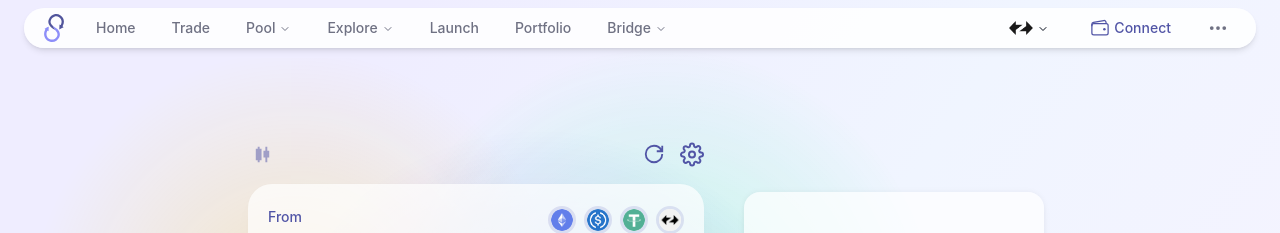
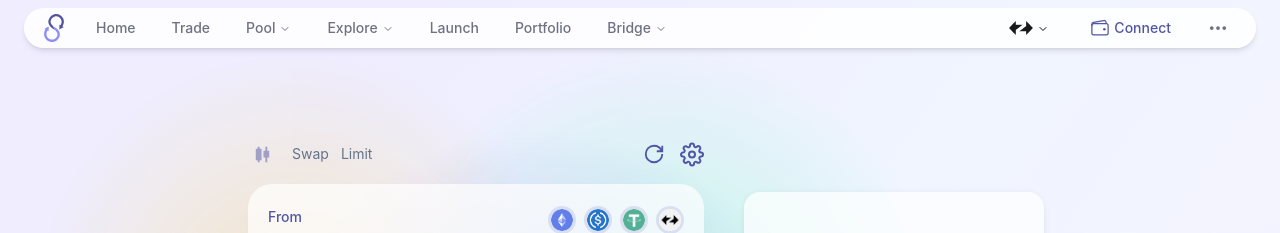
Before and after one commit to techemmy/Sync-Swap-Parallel, a React (Vite) app: page / in a window 1280 px wide. Shown: the top 233 px of the page. Built offline with nearby package versions, Linux system fonts and the light colour scheme.

Commit message:
feat: add easy switch between /swap and /limit pages

```diff
--- a/src/pages/trade/components/ActionButtons.tsx
+++ b/src/pages/trade/components/ActionButtons.tsx
@@ -5,6 +5,7 @@ import { GrPowerReset } from "react-icons/gr";
 import { useEffect, useState } from "react";
 import { Dialog, DialogTrigger } from "@/components/ui/dialog";
 import NavbarSettingsDialog from "@/components/NavbarSettings/NavbarSettingsDialog";
+import { NavLink } from "react-router-dom";
 
 interface Props {
   tradeChartIsActive: boolean;
@@ -30,6 +31,7 @@ export default function ActionButtons({
 
   return (
     <div className="flex justify-between items-center">
+      <div className="flex items-center gap-x-1">
         <Button
           onClick={onShowChart}
           className={`group w-9 h-9 px-1 bg-transparent text-primary hover:bg-primary/[0.04] rounded-md ${candleStickOpacity}`}
@@ -39,11 +41,34 @@ export default function ActionButtons({
             size={23}
           />
         </Button>
+        <NavLink
+          to="/swap"
+          className={({ isActive }) =>
+            `text-sm mx-2 ${
+              isActive ? "text-primary font-semibold" : "text-muted-foreground"
+            }`
+          }
+        >
+          Swap
+        </NavLink>
+        <NavLink
+          to="/limit"
+          className={({ isActive }) =>
+            `text-sm ${
+              isActive ? "text-primary font-semibold" : "text-muted-foreground"
+            }`
+          }
+        >
+          Limit
+        </NavLink>
+      </div>
 
       <div className="flex items-center gap-x-1">
         <Button
           onClick={() => setIsRefreshingBalance(true)}
-          className={`${isRefreshingBalance && "animate-spin"} group w-9 h-9 px-1 bg-transparent text-primary hover:bg-primary/[0.04] rounded-md`}
+          className={`${
+            isRefreshingBalance && "animate-spin"
+          } group w-9 h-9 px-1 bg-transparent text-primary hover:bg-primary/[0.04] rounded-md`}
           style={{
             animationDuration: "800ms",
           }}
```
Lines whose indentation alone changed are shown as unchanged.
